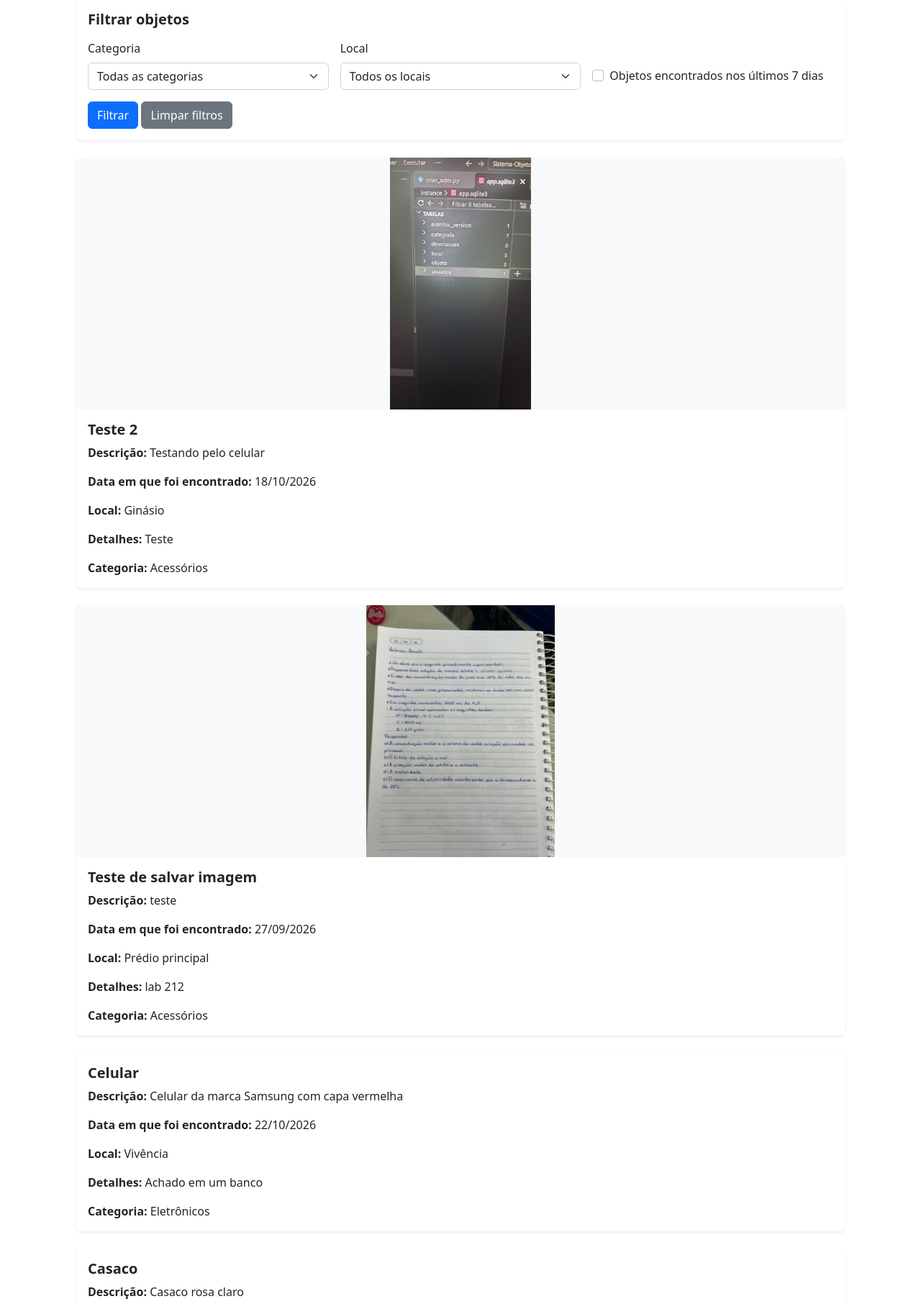
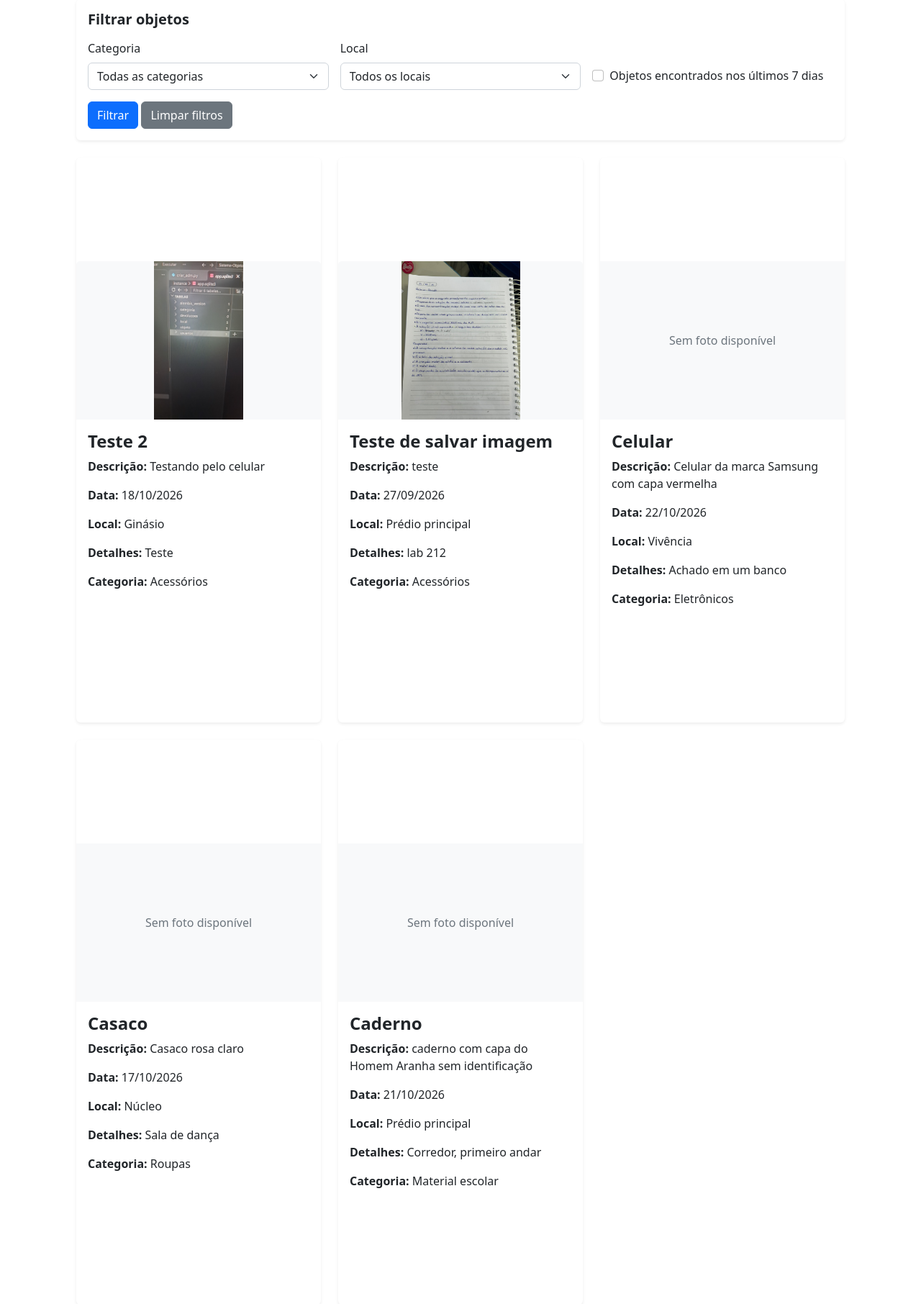
Before and after one commit to giovanna153/Sistema-Objetos-Perdidos-IFRNCM, a Flask app: page /objetos in a window 1280 px wide. Shown: the part 167-1979 px from the top of the page at 72% size. Run offline with Flask 3, Linux system fonts and the light colour scheme; data comes from the database, SQL or seed files in the repository; some libraries are stand-ins or nearby versions.

Commit message:
Adicionando cards

```diff
--- a/app/templates/objetos.html
+++ b/app/templates/objetos.html
@@ -146,96 +146,82 @@
     </div>
 
 
+
 <div id="listaObjetos">
-
 
     {% if objetos %}
 
+        <div class="row g-4">
 
             {% for objeto in objetos %}
 
+                <div class="col-12 col-md-6 col-lg-4">
 
-                <div class="card mb-4 border-0 shadow-sm objeto-card">
-
+                    <section class="card h-100 border-0 shadow-sm">
 
                         {% if objeto.foto %}
-
-
                             <img
                                 src="{{ url_for('static', filename=objeto.foto) }}"
                                 class="card-img-top"
                                 alt="Foto de {{ objeto.nome_objeto }}"
-                            style="
-                                max-height: 350px;
-                                object-fit: contain;
-                                background-color: #f8f9fa;
-                            "
+                                style="height: 220px; object-fit: contain; background-color: #f8f9fa;"
                             >
-
-
+                        {% else %}
+                            <div
+                                class="d-flex align-items-center justify-content-center bg-light text-secondary"
+                                style="height: 220px;"
+                            >
+                                <span>Sem foto disponível</span>
+                            </div>
                         {% endif %}
 
+                        <div class="card-body d-flex flex-column">
 
-                    <div class="card-body">
-
-
-                        <h5 class="card-title fw-bold">
+                            <h4 class="card-title fw-bold">
                                 {{ objeto.nome_objeto }}
-                        </h5>
-
+                            </h4>
 
                             <p class="card-text">
                                 <strong>Descrição:</strong>
                                 {{ objeto.descricao }}
                             </p>
 
-
                             <p class="card-text">
-                            <strong>Data em que foi encontrado:</strong>
+                                <strong>Data:</strong>
                                 {{ objeto.data.strftime('%d/%m/%Y') }}
                             </p>
-
 
                             <p class="card-text">
                                 <strong>Local:</strong>
                                 {{ objeto.local.nome }}
                             </p>
 
-
                             <p class="card-text">
                                 <strong>Detalhes:</strong>
                                 {{ objeto.detalhes_local }}
                             </p>
 
-
-                        <p class="card-text">
+                            <p class="card-text mb-0">
                                 <strong>Categoria:</strong>
                                 {{ objeto.categoria.nome }}
                             </p>
 
+                        </div>
+
+                    </section>
 
                 </div>
 
+            {% endfor %}
 
         </div>
 
-
-            {% endfor %}
-
-
     {% else %}
-
 
         <p>Nenhum objeto corresponde aos filtros selecionados.</p>
 
-
     {% endif %}
-
 
 </div>
 
-
-</div>
-
-
 {% endblock %}
```
Lines whose indentation alone changed are shown as unchanged.
